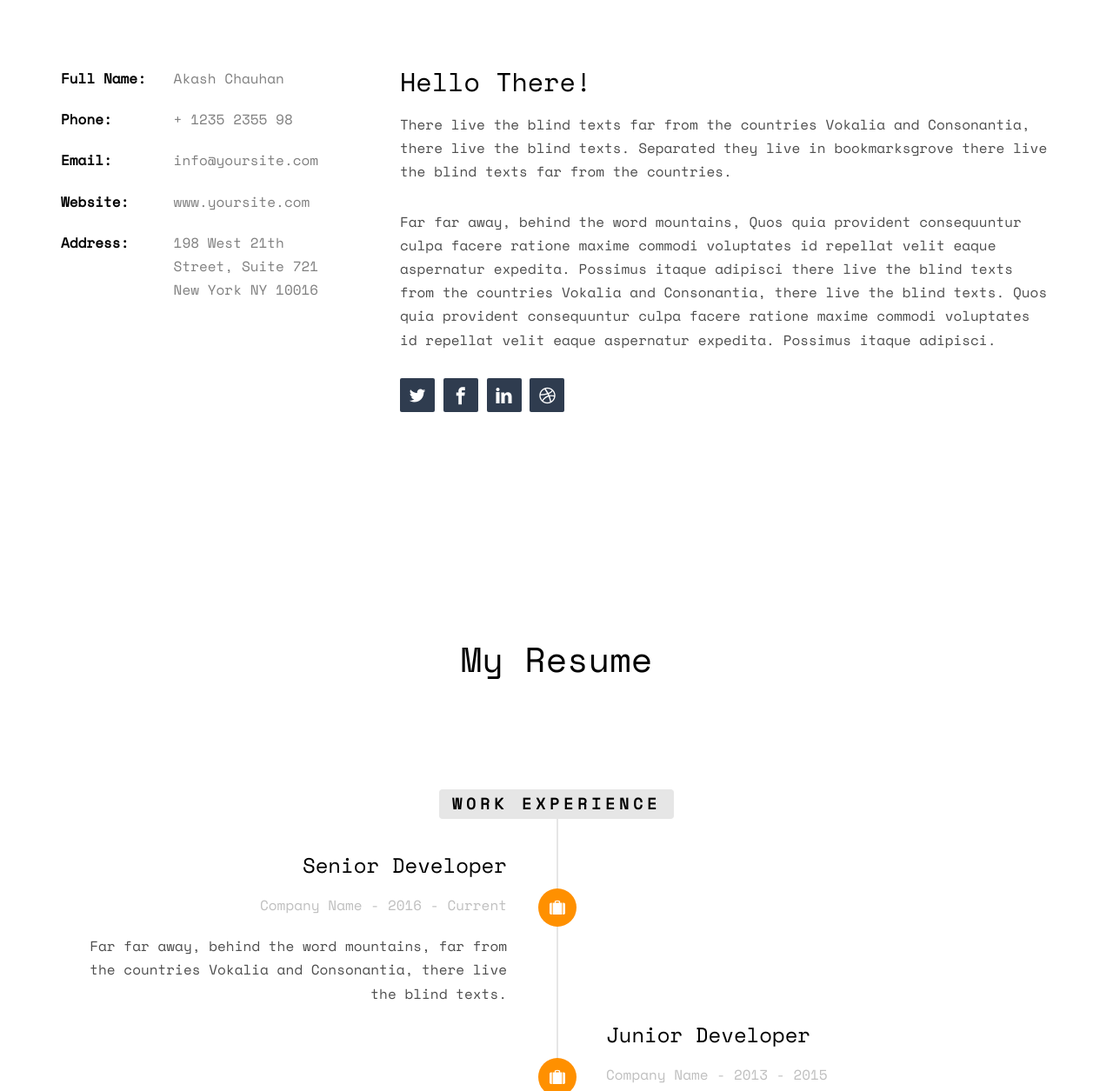
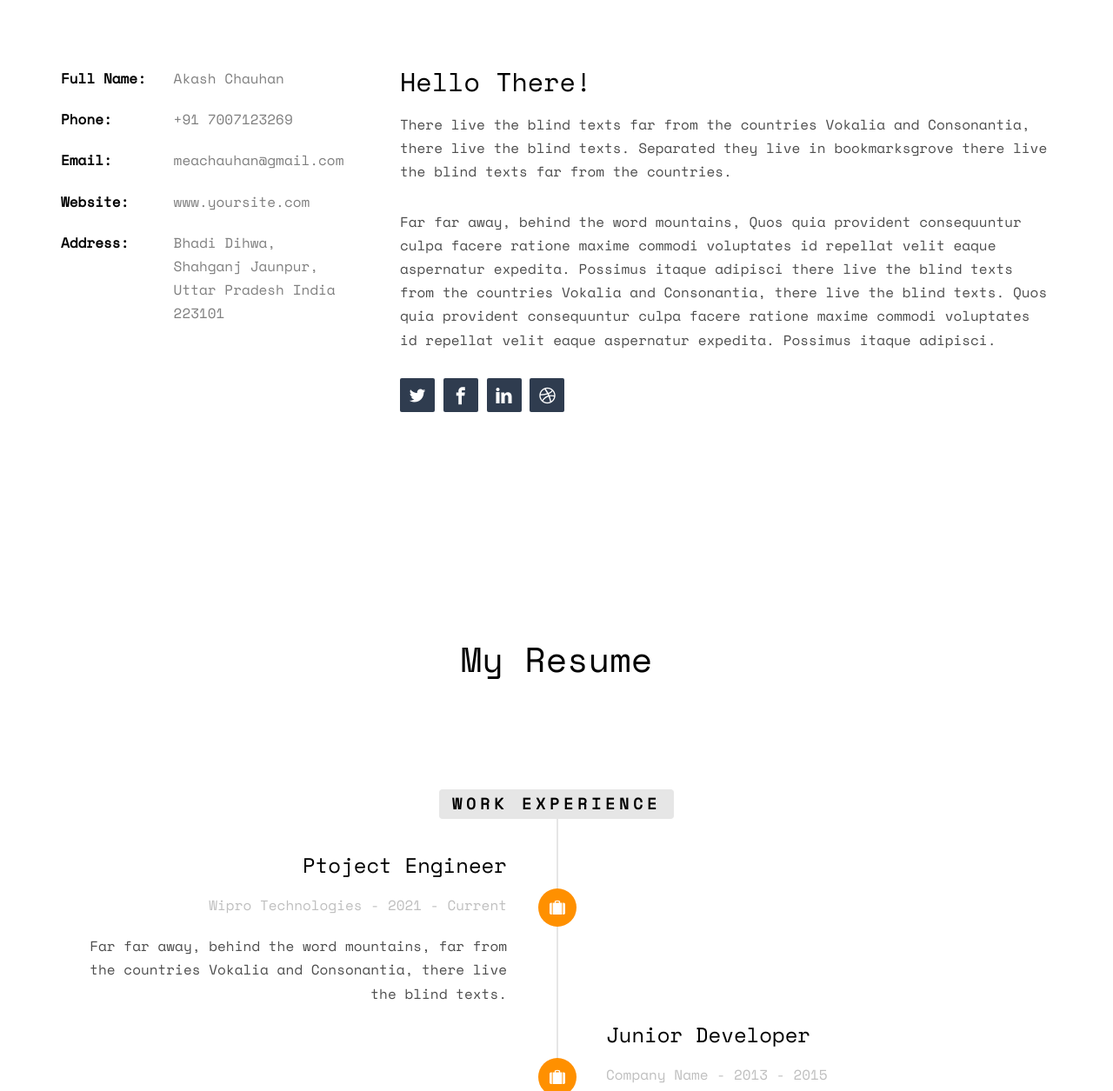
Before and after one commit to meachauhan/Portfolio, a plain HTML site: page profile/index.html in a window 1280 px wide. Shown: the part 995-2250 px from the top of the page at 87% size. Drawn offline with nearby package versions, Linux system fonts and the light colour scheme; some packages are replaced by stand-ins of ours; no server answers; files whose address does not match are found by name.

Commit message:
Profile update

```diff
--- a/profile/index.html
+++ b/profile/index.html
@@ -84,10 +84,10 @@
 				<div class="col-md-4">
 					<ul class="info">
 						<li><span class="first-block">Full Name:</span><span class="second-block">Akash Chauhan</span></li>
-						<li><span class="first-block">Phone:</span><span class="second-block">+ 1235 2355 98</span></li>
-						<li><span class="first-block">Email:</span><span class="second-block">info@yoursite.com</span></li>
+						<li><span class="first-block">Phone:</span><span class="second-block">+91 7007123269</span></li>
+						<li><span class="first-block">Email:</span><span class="second-block">meachauhan@gmail.com</span></li>
 						<li><span class="first-block">Website:</span><span class="second-block">www.yoursite.com</span></li>
-						<li><span class="first-block">Address:</span><span class="second-block">198 West 21th Street, Suite 721 New York NY 10016</span></li>
+						<li><span class="first-block">Address:</span><span class="second-block">Bhadi Dihwa, Shahganj Jaunpur, Uttar Pradesh India 223101</span></li>
 					</ul>
 				</div>
 				<div class="col-md-8">
@@ -124,8 +124,8 @@
 							<div class="timeline-badge"><i class="icon-suitcase"></i></div>
 							<div class="timeline-panel">
 								<div class="timeline-heading">
-									<h3 class="timeline-title">Senior Developer</h3>
-									<span class="company">Company Name - 2016 - Current</span>
+									<h3 class="timeline-title">Ptoject Engineer</h3>
+									<span class="company">Wipro Technologies - 2021 - Current</span>
 								</div>
 								<div class="timeline-body">
 									<p>Far far away, behind the word mountains, far from the countries Vokalia and Consonantia, there live the blind texts.</p>
```
